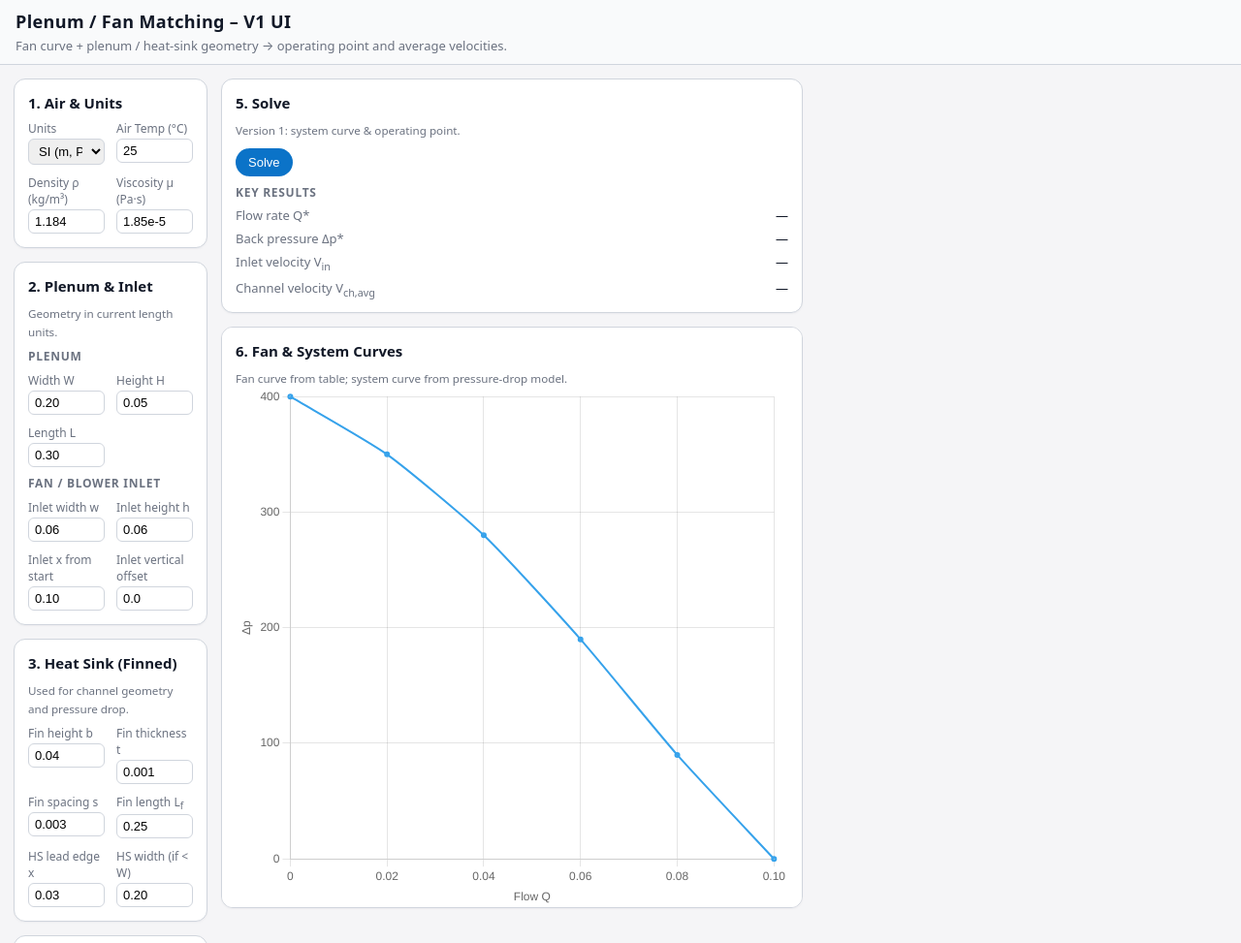
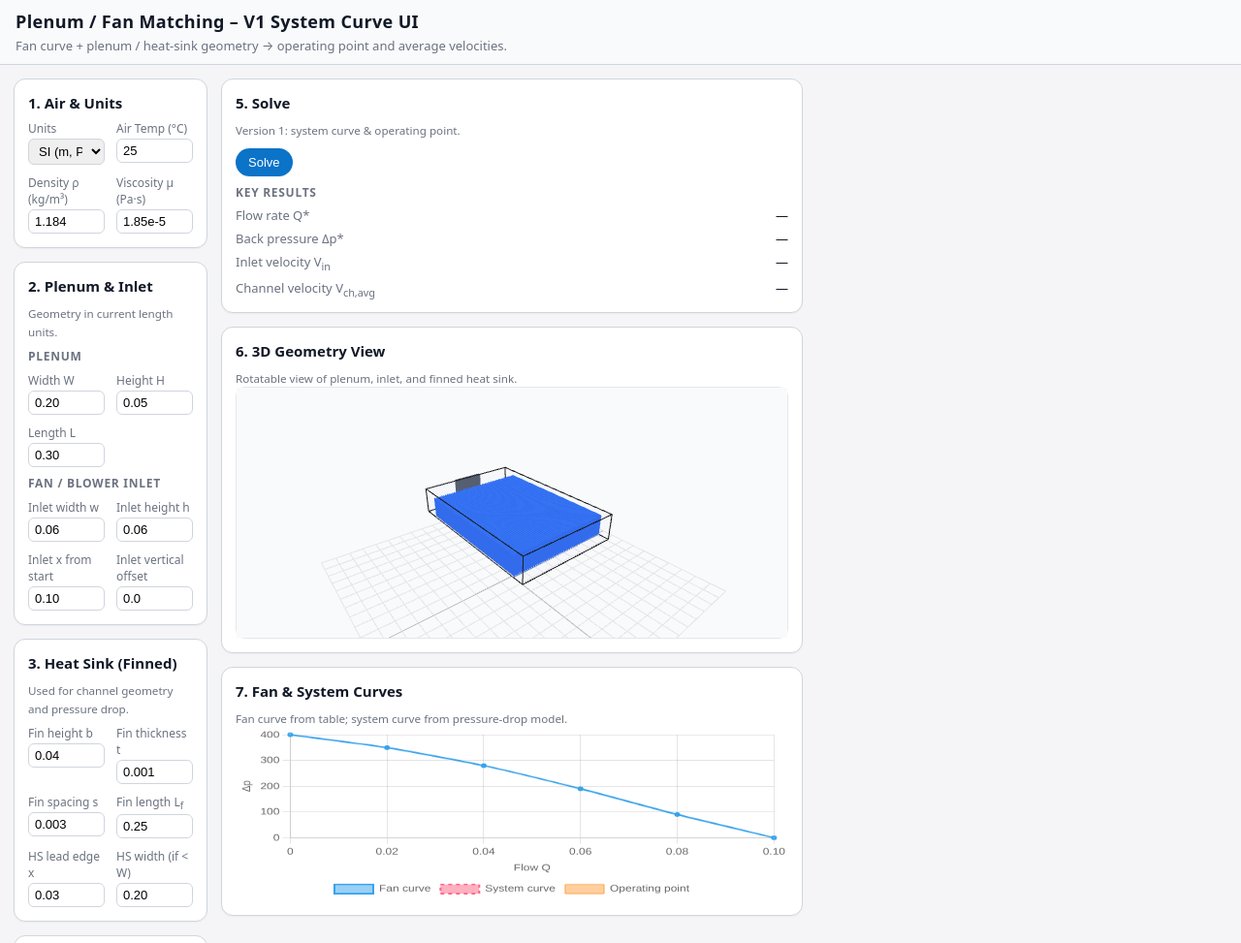
Before and after one commit to jap41452/fanandplenum, a plain HTML site: page index.html in a window 1280 px wide. Shown: the top 973 px of the page at 97% size. Drawn offline with nearby package versions, Linux system fonts and the light colour scheme; animation ran at ten frames a second.

Commit message:
Update index.html

```diff
--- a/index.html
+++ b/index.html
@@ -5,6 +5,9 @@
   <title>Plenum / Fan – V1 System Curve UI</title>
   <meta name="viewport" content="width=device-width, initial-scale=1" />
   <script src="https://cdn.jsdelivr.net/npm/chart.js"></script>
+  <!-- Three.js & OrbitControls -->
+  <script src="https://cdnjs.cloudflare.com/ajax/libs/three.js/r128/three.min.js"></script>
+  <script src="https://cdnjs.cloudflare.com/ajax/libs/three.js/r128/controls/OrbitControls.js"></script>
   <style>
     :root{
       --bg:#f5f5f7;
@@ -176,15 +179,20 @@
     canvas{
       max-width:100%;
     }
-    .schematic-legend{
-      margin-top:6px;
-      font-size:11px;
-      color:var(--muted);
+    /* Fan curve panel height limit and shrink */
+    .fan-panel{
+      max-height:300px;   /* 50% of previous 600 */
+      overflow-y:auto;
     }
-    /* Fan curve panel height limit */
-    .fan-panel{
-      max-height:600px;
-      overflow-y:auto;
+    #curveChart{
+      height:180px !important;  /* shrink chart area */
+    }
+    #view3D{
+      width:100%;
+      height:260px;
+      border-radius:10px;
+      border:1px solid #e5e7eb;
+      background:#f9fafb;
     }
     @media (max-width:860px){
       .col-left{flex:1 1 200px; max-width:none;}
@@ -194,12 +202,12 @@
 </head>
 <body>
 <header>
-  <h1>Plenum / Fan Matching – V1 UI</h1>
+  <h1>Plenum / Fan Matching – V1 System Curve UI</h1>
   <p>Fan curve + plenum / heat-sink geometry → operating point and average velocities.</p>
 </header>
 
 <main>
-  <!-- LEFT COLUMN: PANELS 1,2,3,4,7,8 -->
+  <!-- LEFT COLUMN: PANELS 1–4 -->
   <section class="col col-left">
     <!-- 1. Air & Units -->
     <div class="panel">
@@ -327,32 +335,9 @@
         <button type="button" class="secondary" id="delRowBtn">– Row</button>
       </div>
     </div>
-
-    <!-- 7. Top View Schematic -->
-    <div class="panel">
-      <h2>7. Top View</h2>
-      <small>Schematic top/side view (not to scale).</small>
-      <canvas id="schematicCanvas" width="180" height="140"></canvas>
-      <div class="schematic-legend">
-        ▭ Plenum outline (L × H)<br>
-        ▧ Inlet opening<br>
-        █ Finned region (projected)
-      </div>
-    </div>
-
-    <!-- 8. End View Schematic -->
-    <div class="panel">
-      <h2>8. End View</h2>
-      <small>End view of plenum & fins (not to scale).</small>
-      <canvas id="schematicEndCanvas" width="180" height="140"></canvas>
-      <div class="schematic-legend">
-        ▭ Plenum (W × H) end view<br>
-        █ Fins up from base (height b)
-      </div>
-    </div>
   </section>
 
-  <!-- MIDDLE COLUMN: PANELS 5 & 6 -->
+  <!-- MIDDLE COLUMN: PANELS 5, 6 (3D), 7 -->
   <section class="col col-mid">
     <!-- 5. Solve -->
     <div class="panel">
@@ -375,11 +360,18 @@
       </div>
     </div>
 
-    <!-- 6. Fan & System Curves -->
+    <!-- 6. 3D Geometry View -->
+    <div class="panel">
+      <h2>6. 3D Geometry View</h2>
+      <small>Rotatable view of plenum, inlet, and finned heat sink.</small>
+      <div id="view3D"></div>
+    </div>
+
+    <!-- 7. Fan & System Curves -->
     <div class="panel fan-panel">
-      <h2>6. Fan & System Curves</h2>
+      <h2>7. Fan & System Curves</h2>
       <small>Fan curve from table; system curve from pressure-drop model.</small>
-      <canvas id="curveChart" height="360"></canvas>
+      <canvas id="curveChart"></canvas>
     </div>
   </section>
 </main>
@@ -575,7 +567,6 @@
     chartConfig.data.datasets[0].data = pts;
     curveChart.update();
   }
-
   refreshFanChart();
 
   // ---- Operating point solver (scan) ----
@@ -655,122 +646,206 @@
     curveChart.update();
   });
 
-  // --- Schematic drawings ---
+  // =========================
+  // 3D VIEW (Three.js)
+  // =========================
+  let scene, camera, renderer, controls, plenumGroup;
+  let threeInitialized = false;
 
-  function drawSchematic(){
-    const c = document.getElementById('schematicCanvas');
-    const g = c.getContext('2d');
-    g.clearRect(0,0,c.width,c.height);
+  function init3D() {
+    if (threeInitialized) return;
+    threeInitialized = true;
 
-    const W = parseFloat(document.getElementById('plenumW').value) || 0.2;
-    const H = parseFloat(document.getElementById('plenumH').value) || 0.05;
-    const L = parseFloat(document.getElementById('plenumL').value) || 0.3;
-    const wIn = parseFloat(document.getElementById('inletW').value) || 0.06;
-    const hIn = parseFloat(document.getElementById('inletH').value) || 0.06;
-    const xHS = parseFloat(document.getElementById('xHS').value) || 0.03;
-    const Lf  = parseFloat(document.getElementById('Lfin').value) || 0.25;
-    const b   = parseFloat(document.getElementById('b').value) || 0.04;
+    const container = document.getElementById('view3D');
+    const w = container.clientWidth || 580;
+    const h = container.clientHeight || 260;
 
-    const margin = 10;
-    const scaleX = (c.width - 2*margin) / L;
-    const scaleY = (c.height - 2*margin) / H;
+    scene = new THREE.Scene();
+    scene.background = new THREE.Color(0xf9fafb);
 
-    // Plenum rectangle (L × H)
-    g.strokeStyle = "#111";
-    g.lineWidth = 1;
-    const x0 = margin, y0 = margin;
-    const Wpix = L * scaleX;
-    const Hpix = H * scaleY;
-    g.strokeRect(x0, y0, Wpix, Hpix);
+    camera = new THREE.PerspectiveCamera(40, w/h, 0.1, 1000);
+    camera.position.set(15, 10, 12);
 
-    // Inlet (centered in height for now)
-    const AinW = wIn * scaleX;
-    const AinH = hIn * scaleY;
-    const xin = x0 + (0.5*L - 0.5*wIn)*scaleX;
-    const yin = y0 + (0.5*H - 0.5*hIn)*scaleY;
-    g.fillStyle = "#d1d5db";
-    g.fillRect(xin, yin, AinW, AinH);
-    g.strokeRect(xin, yin, AinW, AinH);
+    renderer = new THREE.WebGLRenderer({antialias:true});
+    renderer.setSize(w, h);
+    container.appendChild(renderer.domElement);
 
-    // Heat sink region at bottom
-    const xhsPix = x0 + xHS*scaleX;
-    const LhsPix = Math.min(Lf, L-xHS) * scaleX;
-    const bPix = b * scaleY;
-    const yBase = y0 + Hpix;
-    g.fillStyle = "#e5e7eb";
-    g.fillRect(xhsPix, yBase - bPix, LhsPix, bPix);
-    g.strokeRect(xhsPix, yBase - bPix, LhsPix, bPix);
+    controls = new THREE.OrbitControls(camera, renderer.domElement);
+    controls.enableDamping = true;
+    controls.dampingFactor = 0.08;
+    controls.target.set(0, 0, 0);
 
-    // Few fins as hatch
-    g.strokeStyle = "#9ca3af";
-    const nFinDraw = 6;
-    for(let i=0;i<=nFinDraw;i++){
-      const xf = xhsPix + (LhsPix * i / nFinDraw);
-      g.beginPath();
-      g.moveTo(xf, yBase - bPix);
-      g.lineTo(xf, yBase);
-      g.stroke();
+    // Lights
+    const ambient = new THREE.AmbientLight(0xffffff, 0.8);
+    scene.add(ambient);
+    const dir = new THREE.DirectionalLight(0xffffff, 0.5);
+    dir.position.set(10, 20, 10);
+    scene.add(dir);
+
+    // Group to hold plenum + fins
+    plenumGroup = new THREE.Group();
+    scene.add(plenumGroup);
+
+    // Simple ground grid for reference
+    const grid = new THREE.GridHelper(20, 20, 0xbbbbbb, 0xe5e5e5);
+    grid.position.y = -5;
+    scene.add(grid);
+
+    // Initial geometry
+    update3DGeometry();
+
+    // Resize handling
+    window.addEventListener('resize', onWindowResize3D);
+
+    // Animation loop
+    function animate() {
+      requestAnimationFrame(animate);
+      controls.update();
+      renderer.render(scene, camera);
+    }
+    animate();
+  }
+
+  function onWindowResize3D() {
+    if (!renderer || !camera) return;
+    const container = document.getElementById('view3D');
+    const w = container.clientWidth || 580;
+    const h = container.clientHeight || 260;
+    camera.aspect = w / h;
+    camera.updateProjectionMatrix();
+    renderer.setSize(w, h);
+  }
+
+  function clearGroup(group) {
+    while (group.children.length > 0) {
+      const obj = group.children[0];
+      group.remove(obj);
+      if (obj.geometry) obj.geometry.dispose();
+      if (obj.material) {
+        if (Array.isArray(obj.material)) {
+          obj.material.forEach(m => m.dispose());
+        } else {
+          obj.material.dispose();
+        }
+      }
     }
   }
 
-  function drawEndSchematic(){
-    const c = document.getElementById('schematicEndCanvas');
-    const g = c.getContext('2d');
-    g.clearRect(0,0,c.width,c.height);
+  function update3DGeometry() {
+    if (!plenumGroup) return;
 
-    const W = parseFloat(document.getElementById('plenumW').value) || 0.2;
-    const H = parseFloat(document.getElementById('plenumH').value) || 0.05;
-    const b = parseFloat(document.getElementById('b').value) || 0.04;
-    const WHS = parseFloat(document.getElementById('WHS').value) || W;
+    clearGroup(plenumGroup);
 
-    const margin = 10;
-    const scaleX = (c.width - 2*margin) / W;
-    const scaleY = (c.height - 2*margin) / H;
+    // Get geometry inputs
+    const W  = parseFloat(document.getElementById('plenumW').value) || 0.20;
+    const H  = parseFloat(document.getElementById('plenumH').value) || 0.05;
+    const L  = parseFloat(document.getElementById('plenumL').value) || 0.30;
+    const wIn = parseFloat(document.getElementById('inletW').value) || 0.06;
+    const hIn = parseFloat(document.getElementById('inletH').value) || 0.06;
 
-    const x0 = margin, y0 = margin;
-    const Wpix = W * scaleX;
-    const Hpix = H * scaleY;
+    const b   = parseFloat(document.getElementById('b').value)    || 0.04;
+    const s   = parseFloat(document.getElementById('sfin').value) || 0.003;
+    const t   = parseFloat(document.getElementById('tfin').value) || 0.001;
+    const Lf  = parseFloat(document.getElementById('Lfin').value) || 0.25;
+    const xHS = parseFloat(document.getElementById('xHS').value)  || 0.03;
+    const WHS = parseFloat(document.getElementById('WHS').value)  || W;
 
-    // Plenum end rectangle (W × H)
-    g.strokeStyle = "#111";
-    g.lineWidth = 1;
-    g.strokeRect(x0, y0, Wpix, Hpix);
+    const maxDim = Math.max(L, W, H, 0.1);
+    const scale = 10 / maxDim; // scale so geometry fits nicely
+    const Ls = L * scale;
+    const Ws = W * scale;
+    const Hs = H * scale;
 
-    // Finned region along bottom
-    const bPix = Math.min(b, H) * scaleY;
-    const WfinPix = Math.min(WHS, W) * scaleX;
-    const xFin0 = x0 + (Wpix - WfinPix)/2;
-    const yBase = y0 + Hpix;
-    g.fillStyle = "#e5e7eb";
-    g.fillRect(xFin0, yBase - bPix, WfinPix, bPix);
-    g.strokeRect(xFin0, yBase - bPix, WfinPix, bPix);
+    // Plenum box (wireframe + translucent)
+    const plenumGeom = new THREE.BoxGeometry(Ls, Hs, Ws);
+    const plenumWire = new THREE.EdgesGeometry(plenumGeom);
+    const wireMat = new THREE.LineBasicMaterial({color:0x111111});
+    const wireMesh = new THREE.LineSegments(plenumWire, wireMat);
+    plenumGroup.add(wireMesh);
 
-    // simple vertical fin lines
-    g.strokeStyle = "#9ca3af";
-    const nFin = 6;
-    for(let i=0;i<=nFin;i++){
-      const xf = xFin0 + (WfinPix * i / nFin);
-      g.beginPath();
-      g.moveTo(xf, yBase - bPix);
-      g.lineTo(xf, yBase);
-      g.stroke();
+    const plenumMat = new THREE.MeshBasicMaterial({
+      color:0xcbd5f5,
+      transparent:true,
+      opacity:0.08,
+      depthWrite:false
+    });
+    const plenumMesh = new THREE.Mesh(plenumGeom, plenumMat);
+    plenumGroup.add(plenumMesh);
+
+    // Inlet on one side (front x ~ -Ls/2)
+    const AinW = Math.min(wIn, L) * scale;
+    const AinH = Math.min(hIn, H) * scale;
+    const inletGeom = new THREE.BoxGeometry(0.02*Ls, AinH, AinW);
+    const inletMat = new THREE.MeshBasicMaterial({color:0x4b5563});
+    const inletMesh = new THREE.Mesh(inletGeom, inletMat);
+
+    inletMesh.position.set(-Ls/2 - 0.01*Ls, 0, 0); // centered in H & W
+    plenumGroup.add(inletMesh);
+
+    // Heat sink base & fins
+    if (b > 0 && Lf > 0 && WHS > 0) {
+      const baseThickness = 0.003 * scale * maxDim; // small base
+      const baseGeom = new THREE.BoxGeometry(
+        Math.min(Lf, L - xHS) * scale,
+        baseThickness,
+        Math.min(WHS, W) * scale
+      );
+      const baseMat = new THREE.MeshPhongMaterial({color:0x9ca3af});
+      const baseMesh = new THREE.Mesh(baseGeom, baseMat);
+
+      const xHSs = (-Ls/2) + xHS * scale + baseGeom.parameters.width/2;
+      const yBase = -Hs/2 + baseThickness/2;
+      baseMesh.position.set(xHSs, yBase, 0);
+      plenumGroup.add(baseMesh);
+
+      // Fins
+      const pitch = s + t;
+      if (pitch > 0) {
+        let Nch = Math.floor((WHS + s) / pitch);
+        if (Nch < 1) Nch = 1;
+        const maxFinsToDraw = 60; // limit for performance
+        const drawEvery = Math.max(1, Math.floor(Nch / maxFinsToDraw));
+
+        const finHeight = Math.min(b, H) * scale;
+        const finThick = t * scale;
+        const finLen = baseGeom.parameters.width; // along x
+        const WfinTotal = Math.min(WHS, W) * scale;
+
+        for (let i=0; i<Nch; i+=drawEvery) {
+          const z0 = -WfinTotal/2 + (i + 0.5) * pitch * scale;
+          if (z0 < -WfinTotal/2 || z0 > WfinTotal/2) continue;
+
+          const finGeom = new THREE.BoxGeometry(finLen, finHeight, finThick);
+          const finMat = new THREE.MeshPhongMaterial({color:0x2563eb});
+          const finMesh = new THREE.Mesh(finGeom, finMat);
+
+          const yFin = yBase + baseThickness/2 + finHeight/2;
+          finMesh.position.set(xHSs, yFin, z0);
+          plenumGroup.add(finMesh);
+        }
+      }
     }
+
+    // Recenter group (already centered, but just in case)
+    plenumGroup.position.set(0,0,0);
   }
 
-  function redrawSchematics(){
-    drawSchematic();
-    drawEndSchematic();
-  }
+  // Initialize 3D once DOM is ready
+  window.addEventListener('load', () => {
+    init3D();
+  });
 
-  const redrawIds = [
+  // Update 3D when geometry changes
+  const geomIds = [
     'plenumW','plenumH','plenumL',
     'inletW','inletH',
-    'xHS','Lfin','b','WHS'
+    'xHS','Lfin','b','WHS','sfin','tfin'
   ];
-  redrawIds.forEach(id=>{
-    document.getElementById(id).addEventListener('input', redrawSchematics);
+  geomIds.forEach(id=>{
+    document.getElementById(id).addEventListener('input', () => {
+      update3DGeometry();
+    });
   });
-  redrawSchematics();
 </script>
 </body>
 </html>
```
